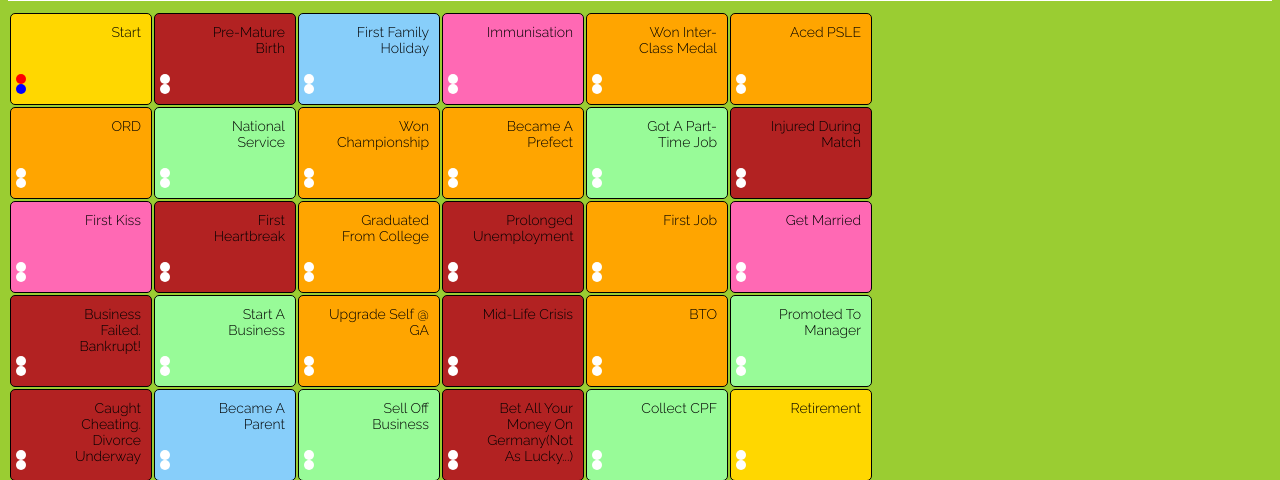
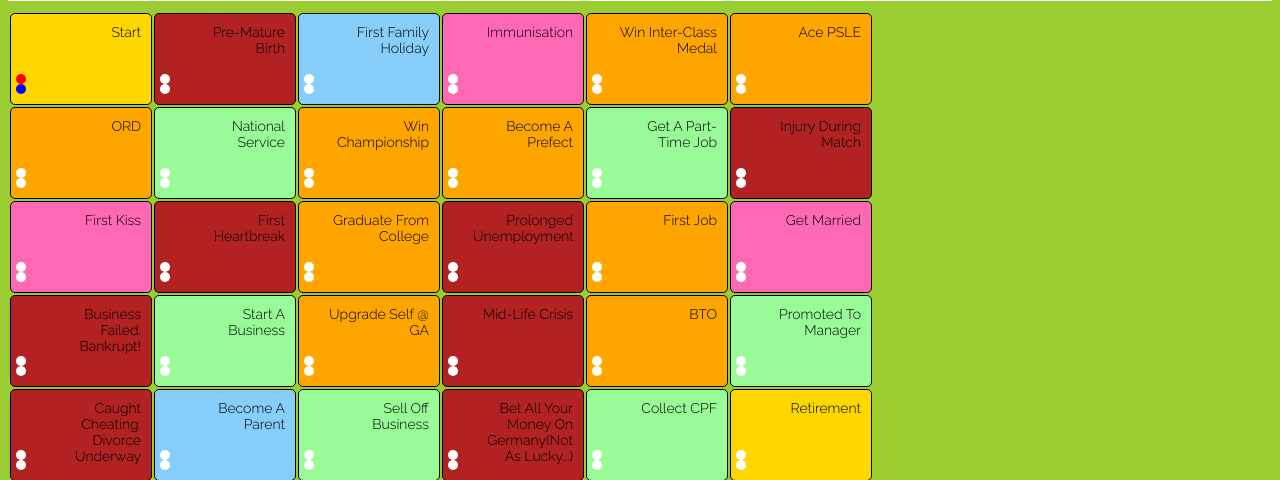
Before and after one commit to hakimishere/singapore-life, a plain HTML site: page index.html in a window 1280 px wide. Shown: the part 208-688 px from the top of the page. Drawn offline with nearby package versions, Linux system fonts and the light colour scheme.

Commit message:
Corrected Grammatical Errors

```diff
--- a/index.html
+++ b/index.html
@@ -36,12 +36,12 @@
 					<div class="bspot" id="B4"></div>
 				</td>
 				<td id="S5" class="orange">
-					<div>Won Inter-Class Medal</div>
+					<div>Win Inter-Class Medal</div>
 					<div class="rspot"  id="R5"></div>
 					<div class="bspot" id="B5"></div>
 				</td>
 				<td id="S6" class="orange">
-					<div>Aced PSLE</div>
+					<div>Ace PSLE</div>
 					<div class="rspot"  id="R6"></div>
 					<div class="bspot" id="B6"></div>
 				</td>
@@ -58,22 +58,22 @@
 					<div  class="bspot"id="B11"></div>
 				</td>
 				<td id="S10" class="orange">
-					<div>Won Championship</div>
+					<div>Win Championship</div>
 					<div class="rspot" id="R10"></div>
 					<div  class="bspot"id="B10"></div>
 				</td>
 				<td id="S9" class="orange">
-					<div>Became A Prefect</div>
+					<div>Become A Prefect</div>
 					<div class="rspot" id="R9"></div>
 					<div  class="bspot" id="B9"></div>
 				</td>
 				<td id="S8" class="green">
-					<div>Got A Part-Time Job</div>
+					<div>Get A Part-Time Job</div>
 					<div class="rspot" id="R8"></div>
 					<div  class="bspot" id="B8"></div>
 				</td>
 				<td id="S7" class="red">
-					<div>Injured During Match</div>
+					<div>Injury During Match</div>
 					<div class="rspot" id="R7"></div>
 					<div class="bspot" id="B7"></div>
 				</td>
@@ -90,7 +90,7 @@
 					<div  class="bspot" id="B14"></div>
 				</td>
 				<td id="S15" class="orange">
-					<div>Graduated From College</div>
+					<div>Graduate From College</div>
 					<div class="rspot" id="R15"></div>
 					<div  class="bspot" id="B15"></div>
 				</td>
@@ -149,7 +149,7 @@
 					<div  class="bspot" id="B25"></div>
 				</td>
 				<td id="S26" class="blue">
-					<div>Became A Parent</div>
+					<div>Become A Parent</div>
 					<div class="rspot" id="R26"></div>
 					<div  class="bspot" id="B26"></div>
 				</td>
```
